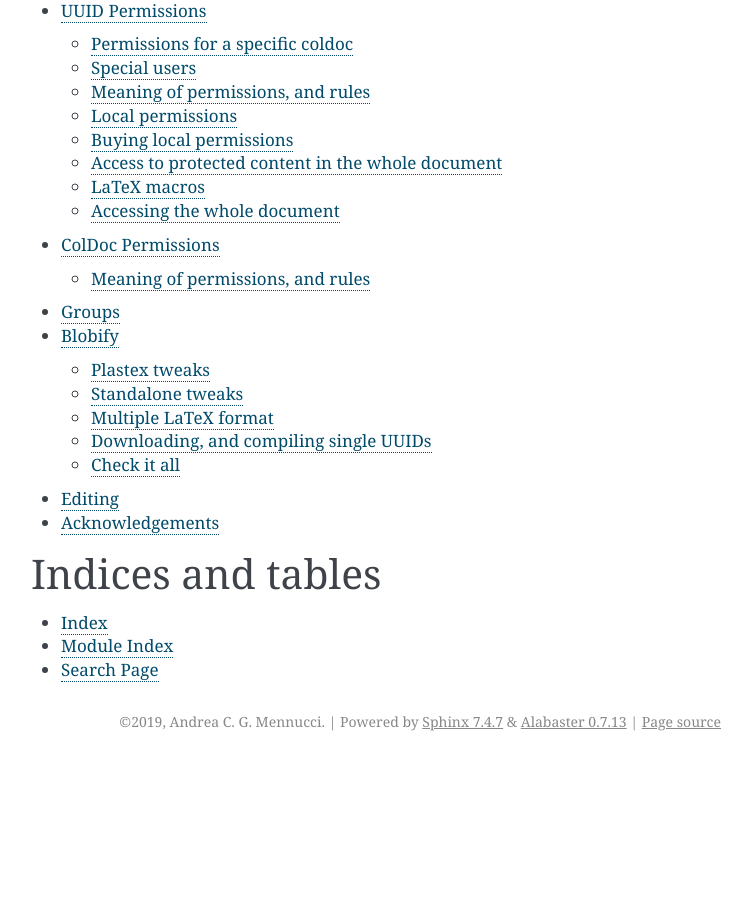
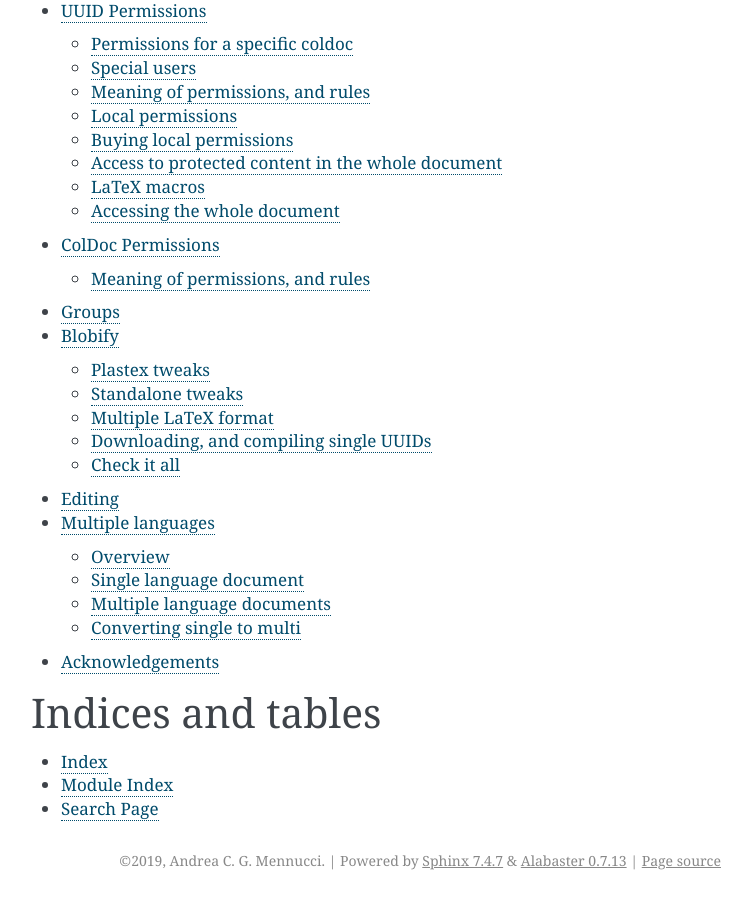
Before and after one commit to mennucc/ColDoc_project, a Sphinx documentation site: the page built from docs/source/index.rst, in a window 1280 px wide and 900 px high, scrolled down 1309 px. Shown: the whole window, without its empty margins (389-1141 px from the left). Built offline with Sphinx 7.4.7, drawn with Linux system fonts in a browser that asks for light colours; before the commit the page ends 2070 px from its top, so only the background shows below that; part of the change alters nothing that is shown.

Commit message:
add multilingual section to documentations, for languages treatment

```diff
--- a/docs/source/index.rst
+++ b/docs/source/index.rst
@@ -23,6 +23,7 @@ Welcome to ColDoc's documentation!
   permission
   blobify
   editing
+  multilingual
   ack
 
 
--- /dev/null
+++ b/docs/source/multilingual.rst
@@ -0,0 +1,98 @@
+Multiple languages
+==================
+
+Overview
+--------
+
+Languages are specified  using the 3 letter codes
+`from ISO_639-3 <https://en.wikipedia.org/wiki/ISO_639-3>`_
+
+The list of languages supported by each coldoc document is in the
+field `languages` of the `coldoc` record; this can be changed using
+the administrative interface.
+
+All language codes may be freely used, but the code `zxx` , `mul` and `und`
+have a special significance, explained in the following.
+
+The metadata of each blob contains a `lang` record, which contains all codes that
+a blob is available in. So if `lang` contains `eng` and `ita` (in two
+lines) then it is expected that there are two files `blob_eng.tex`
+and `blob_ita.tex`
+
+A special significance is given to the code `zxx` : when present,
+it should be the only language: it means that all blobs are of the form `blob_zxx.???`,
+and they do not contain linguistic content; it is used mainly for graphics.
+
+A special significance is given to the code `und` : when present,
+it should be the only language: it means that all blobs are of the form `blob_und.???`, such as
+the bibliography (copied to a  `blob_und.bib`), or style files (copied to a `blob_und.sty`).
+
+Single language document
+------------------------
+
+When importing a document using `blob_inator` with a command option `--lang xxx`,
+a single-language document is created.
+
+Each blob containing LaTeX code will be stored with name `blob_xxx.tex`
+
+It can be later converted to a multiple-language document.
+
+Multiple language documents
+---------------------------
+
+When importing a document using `blob_inator` with a command option `--lang mul,aaa,bbb,ccc,ddd`,
+a multiple-language document is created, where `aaa,bbb,ccc,ddd` is the list of supported languages.
+
+Each blob containing LaTeX code will be stored with name `blob_mul.tex`
+
+Before compiling the document, each `blob_mul.tex` will be converted to multiple files
+`blob_xxx.tex` where `xxx` is one of `aaa,bbb,ccc,ddd`.
+
+In this phase, supposing that `zzz` is a language in the list `aaa,bbb,ccc,ddd`,
+when converting  `blob_mul.tex` to  `blob_zzz.tex`:
+
+- all input-type command (that input other blobs) will be language converted, e.g.
+  `\\input{UUID/0/0/F/blob_mul.tex}` will be converted to
+  `\\input{UUID/0/0/F/blob_zzz.tex}`
+
+- lines that begin with the header tag `\\CDLzzz` will be kept
+  (and the header  `\\CDLzzz` will be deleted),
+  lines beginning with `\\CDLxxx` for any other language  will be stripped.
+
+
+Moreover, when compiling the blob,  *language conditionals*
+of the form `\\ifCDLxxx` will be defined
+for all supported languages `aaa,bbb,ccc,ddd` , and one (and only one) will
+be set to true; precisely, when compiling `blob_xxx.tex` only the conditional
+`\\ifCDLxxx` will be set to true.
+
+An example document is stored in `test/multlang` and can be imported in the test portal using `make django_multlang`.
+
+Converting single to multi
+--------------------------
+
+To convert a single-language document to multiple-language,
+first you add other languages to the
+field `languages` of the `coldoc` record (this can be done using
+the administrative interface).
+
+Then for each blob containing latex code, you can translate the content.
+
+There are two ways.
+
+- Using the `Multiple languages` (`mul`) method. In the *tools* tab
+  you relabel the blob to `Multiple languages` language;
+  and you add translations of the content of the blob to all languages, using
+  the conditionals or the header tags to mark them.
+
+- Alternatively, you can manage directly different language versions of a blob:
+  in the *tools* tab, use *add* to create all neeeded languages versions,
+  and then translate them one by one. In this case, there will
+  be no automatic processing. Warning: if you add a child to this blob
+  it is up to you to include `\\input` command in all language versions!
+
+The former is particularly well suited for *sections* , or in general
+any blob with a lot of children and little linguistic content.
+
+The latter may be preferred for short blobs with only linguistic
+content and no children.
```
